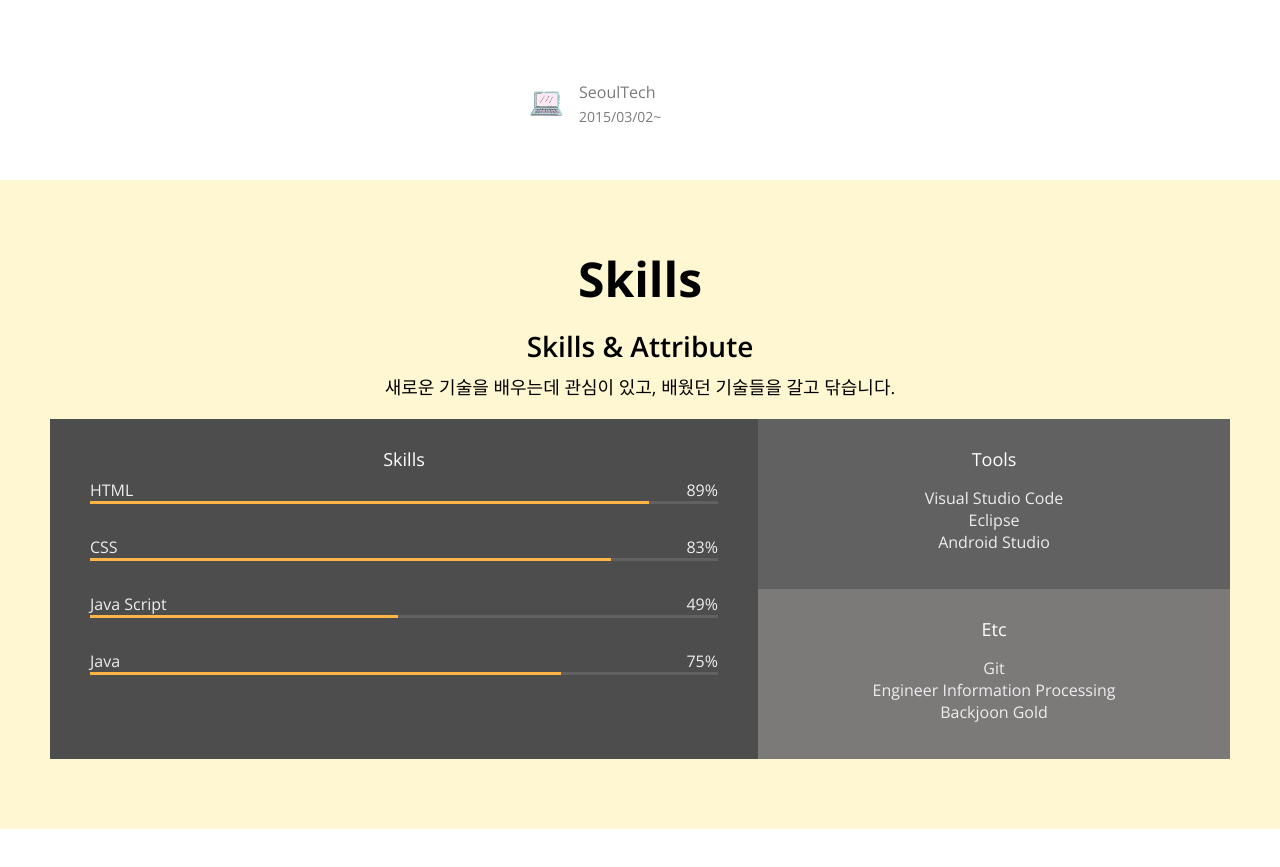
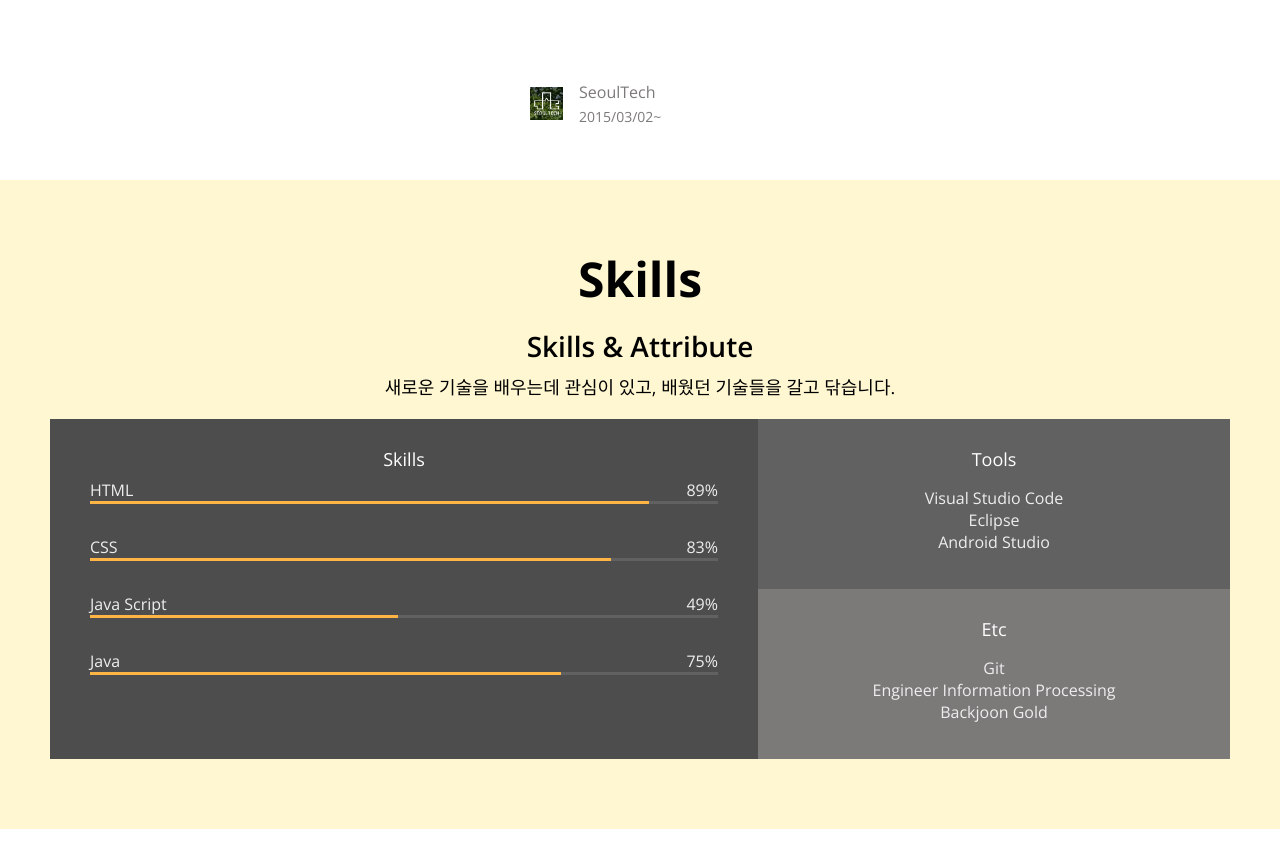
Before and after one commit to wjdtj9656/KJS-Portfolio, a plain HTML site: page index.html in a window 1280 px wide. Shown: the part 1144-2011 px from the top of the page. Drawn offline with nearby package versions, Linux system fonts and the light colour scheme.

Commit message:
seoultech Img update

```diff
--- a/index.html
+++ b/index.html
@@ -100,7 +100,7 @@
         </div>
             <div class="about__jobs">
                 <div class="job">
-                    <img src="images/favicon.png" alt="seoultech" class="job__logo" width="5%" height="5%">
+                    <img src="images/jobs/seoultech.PNG" alt="seoultech" class="job__logo" width="5%" height="5%">
                     <div class="job__description">
                         <p class="job__name">SeoulTech</p>
                         <p class="job__period">2015/03/02~</p>
```
